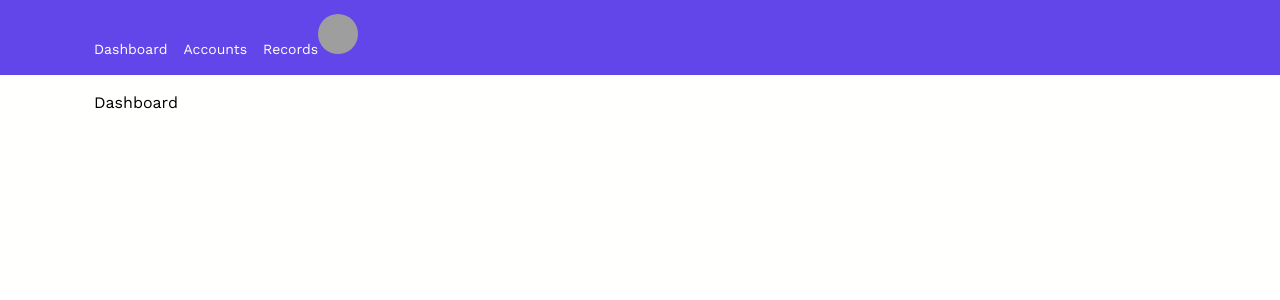
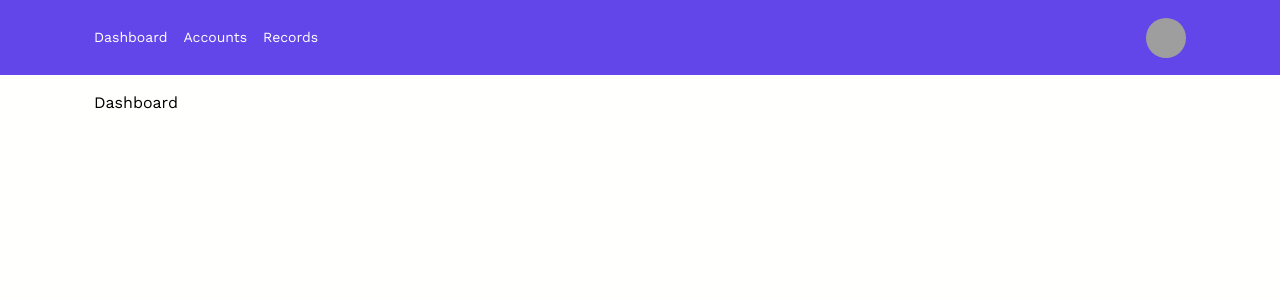
Before and after one commit to aprendizfc/trackify_frontend, a React (Vite) app: page / in a window 1280 px wide. Shown: the top 300 px of the page. Built offline with nearby package versions, Linux system fonts and the light colour scheme; grey boxes are pictures that could not be loaded.

Commit message:
Rea-arange DOM tree

```diff
--- a/src/components/shared/Header/Header.module.css
+++ b/src/components/shared/Header/Header.module.css
@@ -1,11 +1,16 @@
 .header {
   display: flex;
-  justify-content: space-between;
   align-items: center;
   position: fixed;
   width: 100%;
   height: 75px;
   background-color: var(--primary);
+}
+
+.header .headerWrapper {
+  display: flex;
+  justify-content: space-between;
+  align-items: center;
 }
 
 .nav {
```
